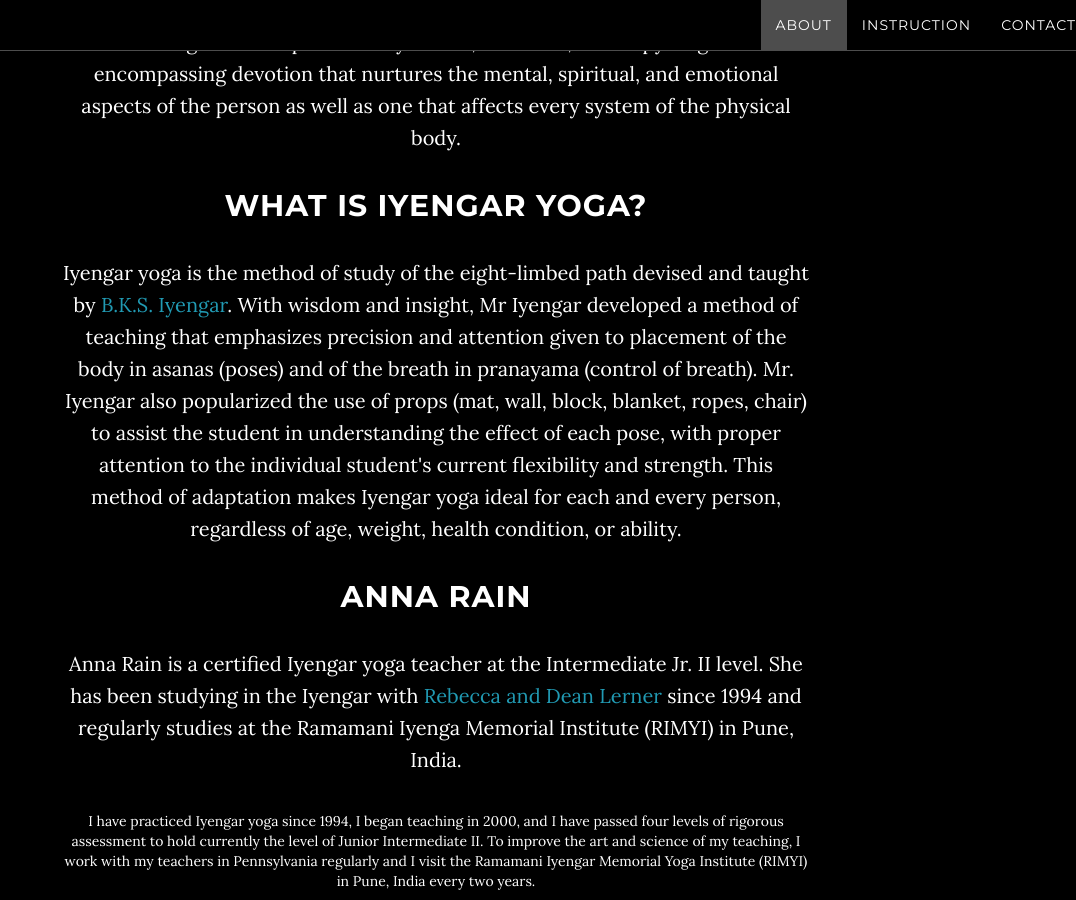
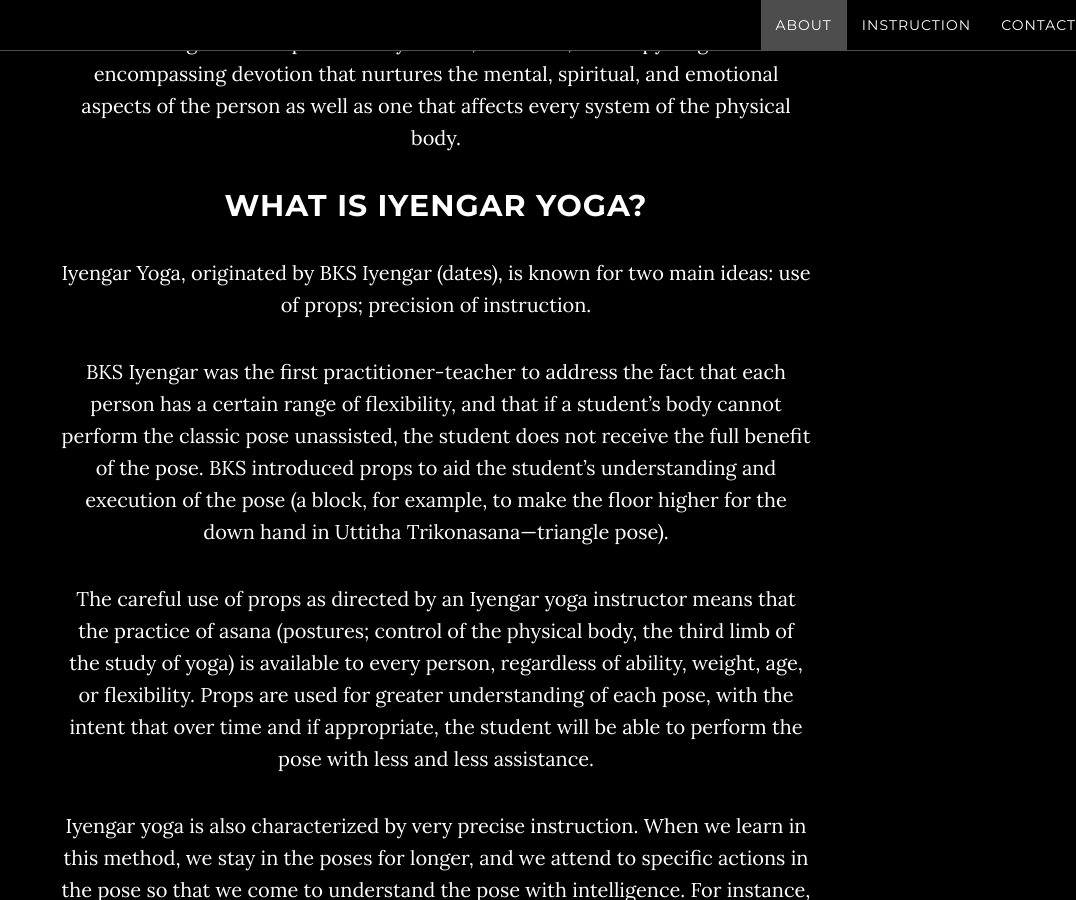
Before and after one commit to AnnaRainYoga/annarainyoga.github.io, a Jekyll site: the page built from index.html, in a window 1280 px wide and 900 px high, scrolled down 1174 px. Shown: the whole window, without its empty margins (204-1280 px from the left). Built offline with Jekyll 4.4.1, drawn with Linux system fonts in a browser that asks for light colours; some of the changed text lies outside the part shown.

Commit message:
Substantial text updates to about.html

```diff
--- a/_includes/about.html
+++ b/_includes/about.html
@@ -7,20 +7,41 @@
 		   Yoga is a disciplined study: an art; a science; a therapy.
 		   Yoga is an encompassing devotion that nurtures the mental, spiritual, and emotional aspects
 		   of the person as well as one that affects every system of the physical body.</p>
-                <h2>What is Iyengar yoga?</h2>
-                <p>Iyengar yoga is the method of study of the eight-limbed path devised and taught by <a href="http://www.bksiyengar.com/default.asp">B.K.S. Iyengar</a>.
-				   With wisdom and insight, Mr Iyengar developed a method of teaching that emphasizes precision and attention given to placement of the body in asanas (poses) and of the breath in pranayama (control of breath).
-				   Mr. Iyengar also popularized the use of props (mat, wall, block, blanket, ropes, chair) to assist the student in understanding the effect of each pose, with proper attention to the individual student's current flexibility and strength.
-				   This method of adaptation makes Iyengar yoga ideal for each and every person, regardless of age, weight, health condition, or ability.
+
+		<h2>What is Iyengar yoga?</h2>
+		 <p>Iyengar Yoga, originated by BKS Iyengar (dates), is known for two main ideas: use of props; precision of instruction.</p>
+		 <p>BKS Iyengar was the first practitioner-teacher to address the fact that each person has a certain range of
+		    flexibility, and that if a student’s body cannot perform the classic pose unassisted, the student does not
+		    receive the full benefit of the pose.  BKS introduced props to aid the student’s understanding and execution of
+	            the pose (a block, for example, to make the floor higher for the down hand in Uttitha Trikonasana—triangle pose).</p>
+		    <p></p>
+		 <p>The careful use of props as directed by an Iyengar yoga instructor means that the practice of asana
+		   (postures; control of the physical body, the third limb of the study of yoga) is available to every person,
+		   regardless of ability, weight, age, or flexibility.  Props are used for greater understanding of each pose,
+		   with the intent that over time and if appropriate, the student will be able to perform the pose with less and
+		   less assistance.</p>
+		    <p></p>
+		 <p>Iyengar yoga is also characterized by very precise instruction.  When we learn in this method, we stay in
+		    the poses for longer, and we attend to specific actions in the pose so that we come to understand the pose with
+		    intelligence.  For instance, some points of instruction in Virabhadrasana II (warrior II pose) might be:
+		    “Press the outer back foot down and lift the inner back thigh.  Maintain those actions as you lift both sides
+		    of the torso evenly to make the torso vertical like Tadasana.”</p>
+		    <p></p>
+		 <p>This precise instruction has many benefits.  Here are three of them: </p>
+			<ul>the chance of injury can be reduced by the student’s learning careful and attentive action from the beginning of study</ul>
+			<ul>the attention given to specific actions leads the practitioner deep into the experience of her/his own body</ul>
+			<ul>the skill of inwardly directed focus that results assists the student in the mastering of the rest of the limbs of yoga (control of the breath; withdrawal of the senses; concentration; meditation; enlightenment)</ul>
+		<p></p>
+		<p>The study of Iyengar yoga brings discipline, freedom, and joy—in body, mind, soul, and breath—to those who practice it.</p>
+		<p></p>
+		    <p>For more information on Iyengar yoga, visit <a href=www.iynaus.org>www.iynaus.org</a>.</p>
+
 		<h2>Anna Rain</h2>
-                <p>Anna Rain is a certified Iyengar yoga teacher at the Intermediate Jr. II level.
-			She has been studying in the Iyengar with <a href="http://www.centerforwellbeing.net/yoga.html">
-			Rebecca and Dean Lerner</a> since 1994 and regularly studies at the Ramamani Iyenga
-			Memorial Institute (RIMYI) in Pune, India.</p>
+                <p>I have practiced Iyengar yoga since 1994, I began teaching in 2000, and I have passed four levels of rigorous
+		   assessment to hold currently the level of Junior Intermediate II.  To improve the art and science of my teaching,
+		  I work with my <a href="http://www.centerforwellbeing.net/yoga.html">teachers in Pennsylvania</a> regularly and I visit the Ramamani Iyengar Memorial Yoga Institute (RIMYI) in
+			Pune, India every two years.</p>
 
-		    I have practiced Iyengar yoga since 1994, I began teaching in 2000, and I have passed four levels of rigorous assessment to hold currently the level of Junior Intermediate II.  To improve the art and science of my teaching, I work with my teachers in Pennsylvania regularly and I visit the Ramamani Iyengar Memorial Yoga Institute (RIMYI) in Pune, India every two years.
-
-
-            </div>
+		</div>
         </div>
     </section>
```
